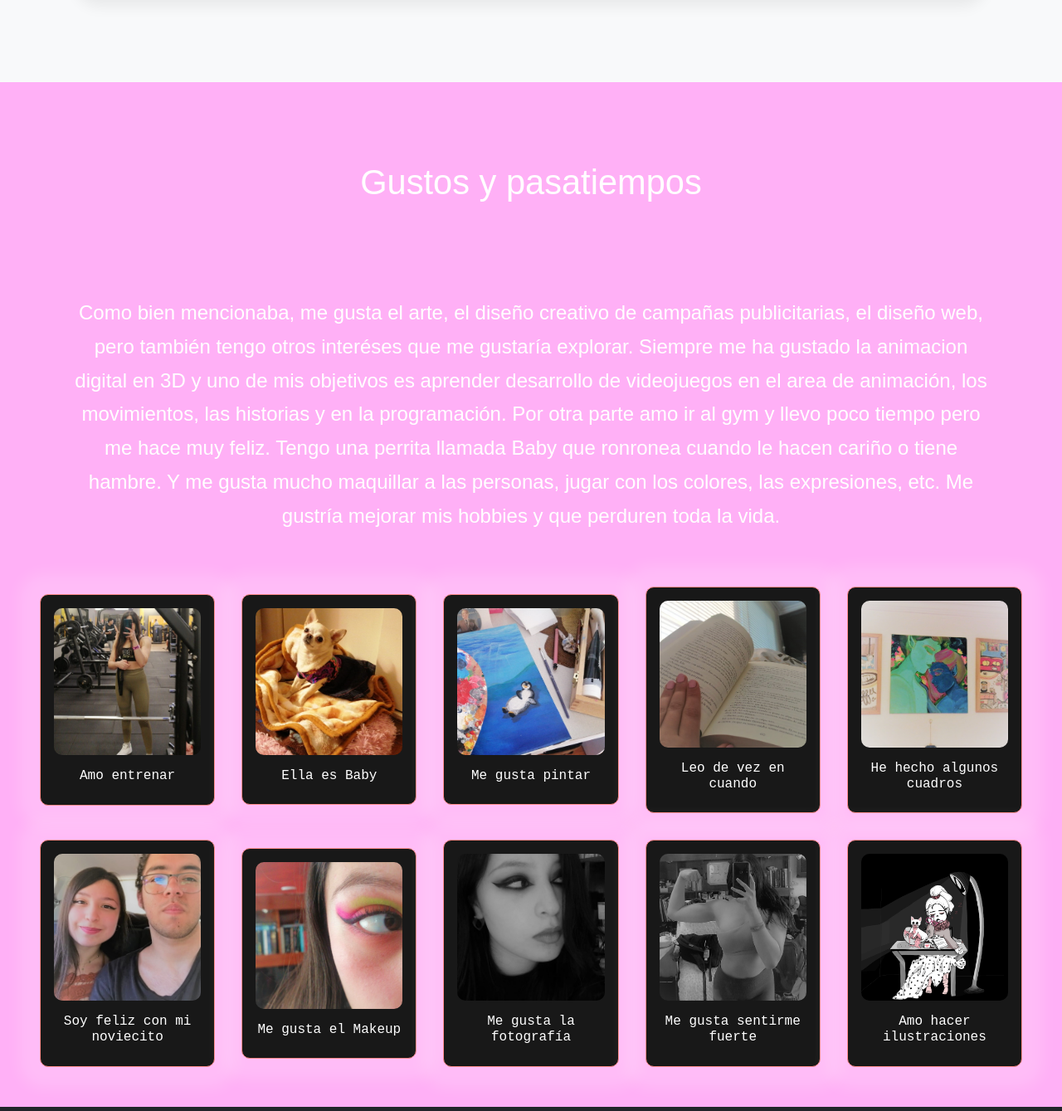
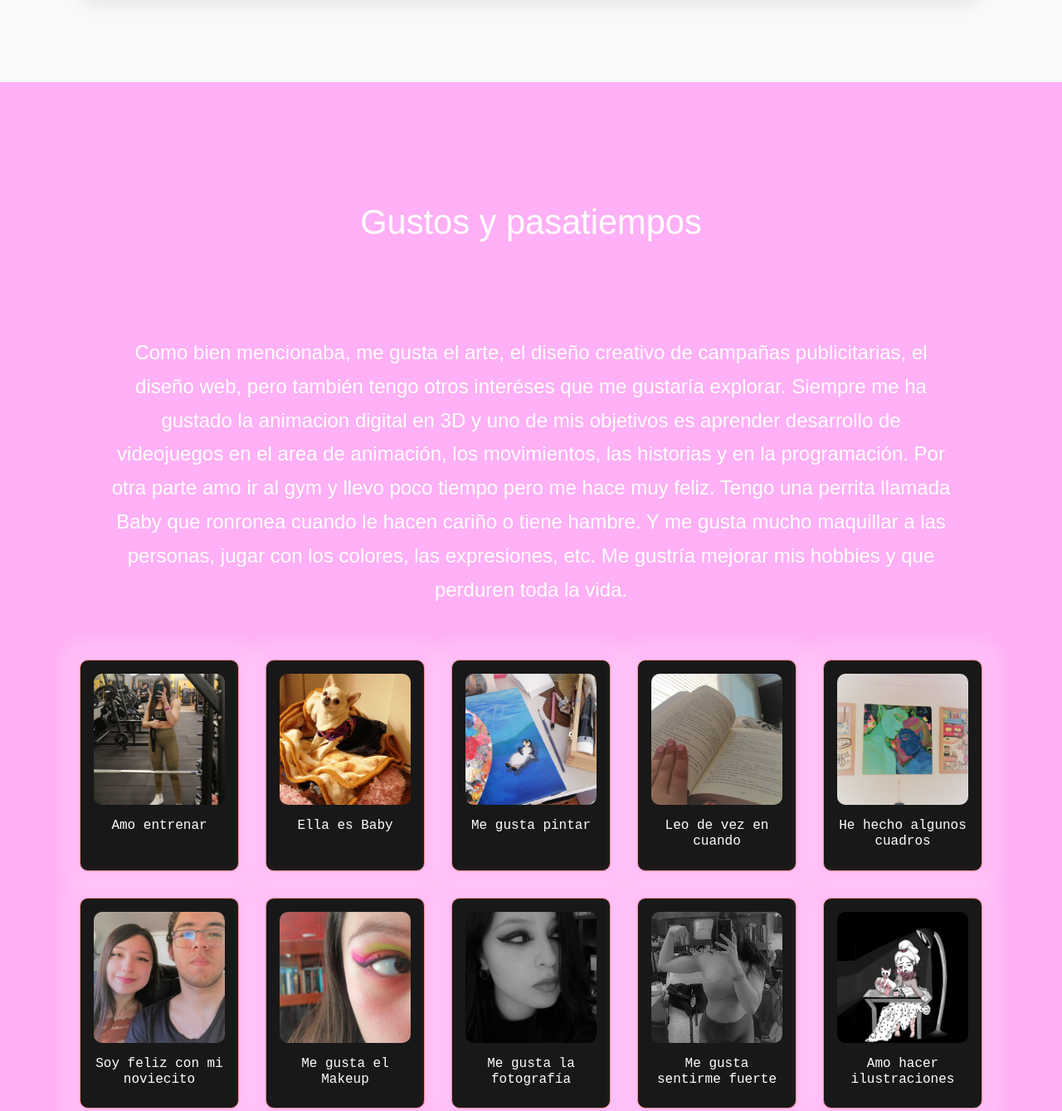
Before and after one commit to byangelina/byangelina.github.io, a website: page pages/habilidades.html in a window 1280 px wide. Shown: the part 1858-3197 px from the top of the page at 83% size. Drawn offline with nearby package versions, Linux system fonts and the light colour scheme.

Commit message:
habilidades

```diff
--- a/css/style-pages.css
+++ b/css/style-pages.css
@@ -364,7 +364,7 @@ button a {
 
 .gustos p{
     text-align: center;
-    padding: 1rem 5rem 4rem 5rem;
+    padding: 1rem 9rem 4rem 9rem;
     margin: 0;
     font-size: 1.5rem;
     line-height: 1.7;
@@ -707,7 +707,7 @@ button .pedir{
 
 
 
-/* Estilos para pantallas de 320px a 375px */
+/* Estilos para pantallas de 320px a 800px */
 @media (min-width: 320px) and (max-width: 800px) {
     body {
         font-size: 15px;
@@ -813,7 +813,7 @@ button .pedir{
 
 
 
-/* Estilos para dispositivos de 376px a 1000px */
+/* Estilos para dispositivos de 8001px a 2000px */
 @media (min-width: 801px) and (max-width: 2000px) {
 body {
     font-size: 1rem;
@@ -848,12 +848,9 @@ body {
         width: 100%;
     }
 
-    .gustos .image-grid {
-            display: flex;
-    }
 
     .gustos {
-        padding: 2rem;
+        padding: 5rem;
     }
 
     .gustos p {
```
